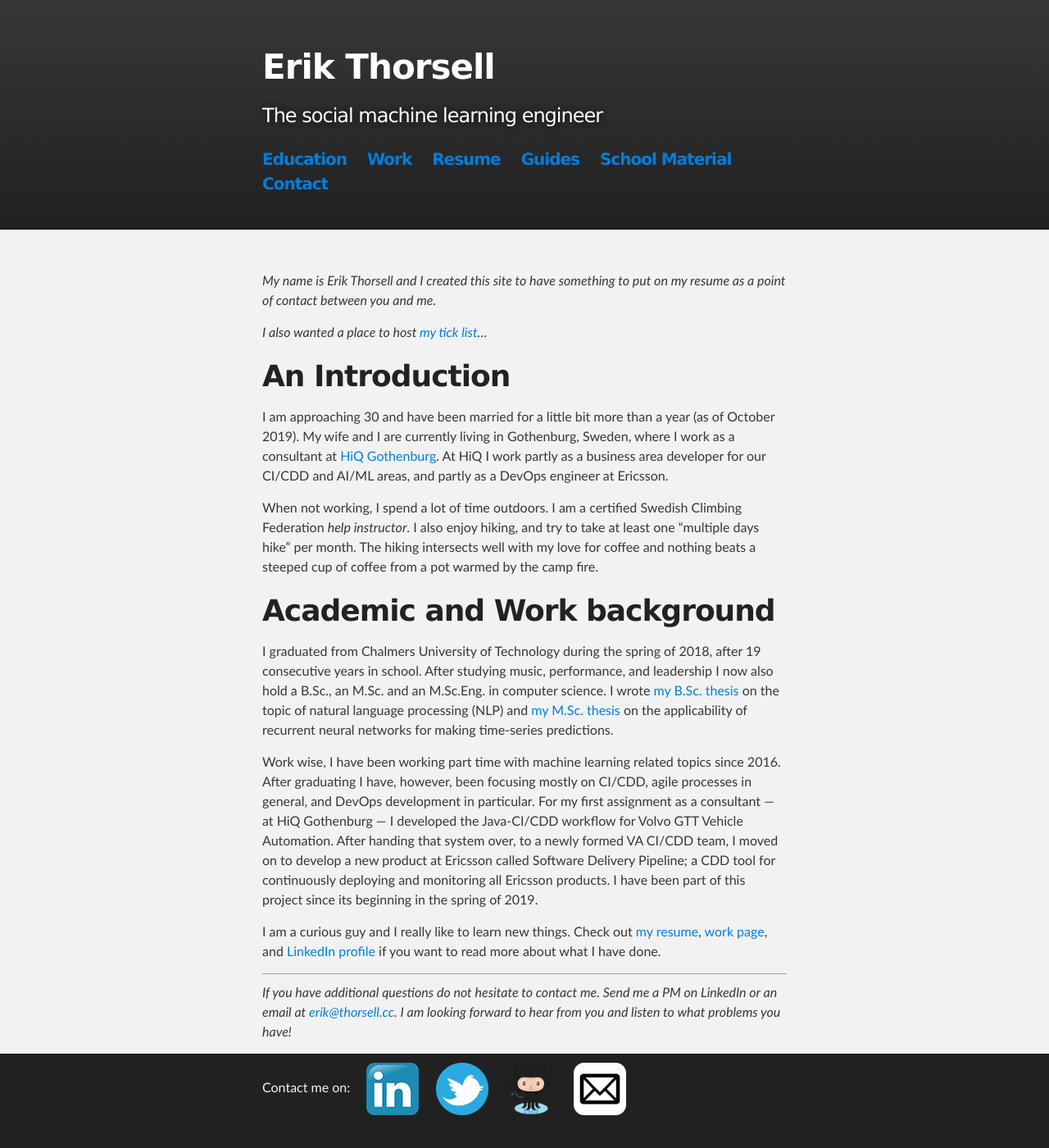
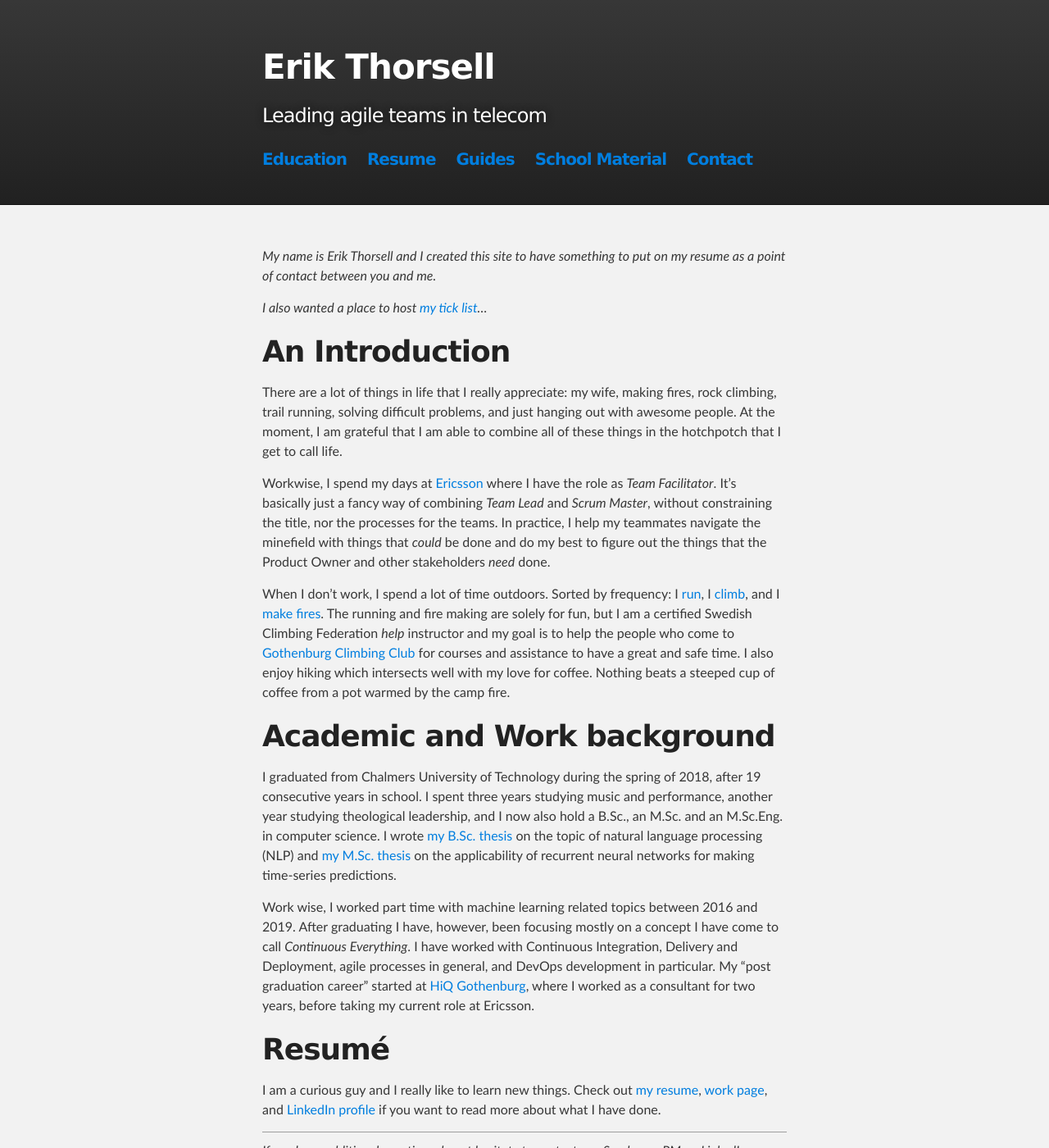
Before and after one commit to ErikThorsell/erikthorsell.github.io, a Jekyll site: the page built from index.md, in a window 1280 px wide and 1400 px high. Shown: the whole window at 82% size. Built offline with Jekyll 4.4.1, drawn with Linux system fonts in a browser that asks for light colours; grey boxes are pictures that could not be loaded.

Commit message:
Update with Ericson position

```diff
--- a/_config.yml
+++ b/_config.yml
@@ -1,6 +1,6 @@
 theme: jekyll-theme-slate
 title: Erik Thorsell
-description: The social machine learning engineer
+description: Leading agile teams in telecom
 
 social:
   - title: linkedin
--- a/_layouts/default.html
+++ b/_layouts/default.html
@@ -21,9 +21,9 @@
           <h1 id="project_title">
               <a style="color:#fff" href="{{site.baseurl}}/index">{{ site.title | default: site.github.repository_name }}</a></h1>
           <h2 id="project_tagline">{{ site.description | default: site.github.project_tagline }}</h2>
-          <h3> <!-- <a href="{{site.baseurl}}/about">About</a>&emsp;--->
+          <h3> <!-- <a href="{{site.baseurl}}/about">About</a>&emsp;-->
                <a href="{{site.baseurl}}/education">Education</a>&emsp;
-               <a href="{{site.baseurl}}/work">Work</a>&emsp;
+               <!-- <a href="{{site.baseurl}}/work">Work</a>&emsp;-->
                <a href="{{site.url}}/download/erikthorsell_cv.pdf">Resume</a>&emsp;
                <a href="{{site.baseurl}}/guides">Guides</a>&emsp;
                <a href="{{site.baseurl}}/notes">School Material</a>&emsp;
--- a/index.md
+++ b/index.md
@@ -10,41 +10,51 @@ resume as a point of contact between you and me.*
 
 # An Introduction #
 
-I am approaching 30 and have been married for a little bit more than a year (as
-of October 2019). My wife and I are currently living in Gothenburg, Sweden,
-where I work as a consultant at [HiQ Gothenburg](https://www.hiq.se/en/). At HiQ
-I work partly as a business area developer for our CI/CDD and AI/ML areas, and
-partly as a DevOps engineer at Ericsson.
+There are a lot of things in life that I really appreciate: my wife, making
+fires, rock climbing, trail running, solving difficult problems, and just
+hanging out with awesome people. At the moment, I am grateful that I am able to
+combine all of these things in the hotchpotch that I get to call life.
 
-When not working, I spend a lot of time outdoors. I am a certified Swedish
-Climbing Federation *help instructor*. I also enjoy hiking, and try to take at
-least one "multiple days hike" per month. The hiking intersects well with my
-love for coffee and nothing beats a steeped cup of coffee from a pot warmed by
-the camp fire.
+Workwise, I spend my days at [Ericsson](https://www.ericsson.com) where I have
+the role as *Team Facilitator*. It's basically just a fancy way of combining
+*Team Lead* and *Scrum Master*, without constraining the title, nor the
+processes for the teams. In practice, I help my teammates navigate the minefield
+with things that *could* be done and do my best to figure out the things that
+the Product Owner and other stakeholders *need* done.
+
+When I don't work, I spend a lot of time outdoors.  Sorted by frequency: I
+[run](https://www.strava.com/athletes/48967952), I
+[climb](https://youtu.be/aX2q-5WvtEE?list=TLPQMTAwNTIwMjB3pLfqNJL8aw), and I
+[make fires](https://wirsenius.se/index.php/f/12183069). The running and fire
+making are solely for fun, but I am a certified Swedish Climbing Federation
+*help* instructor and my goal is to help the people who come to [Gothenburg
+Climbing Club](https://gbgkk.nu/in-english/) for courses and assistance to have
+a great and safe time. I also enjoy hiking which intersects well with my love
+for coffee. Nothing beats a steeped cup of coffee from a pot warmed by the camp
+fire.
 
 
 # Academic and Work background #
 
 I graduated from Chalmers University of Technology during the spring of 2018,
-after 19 consecutive years in school.
-After studying music, performance, and leadership I now also hold a B.Sc., an
-M.Sc. and an M.Sc.Eng. in computer science.
-I wrote [my B.Sc.
+after 19 consecutive years in school. I spent three years studying music and
+performance, another year studying theological leadership, and I now also hold a
+B.Sc., an M.Sc. and an M.Sc.Eng.  in computer science.  I wrote [my B.Sc.
 thesis](http://studentarbeten.chalmers.se/publication/244534-automatised-analysis-of-emergency-calls-using-natural-language-processing)
 on the topic of natural language processing (NLP) and [my M.Sc.
 thesis](http://studentarbeten.chalmers.se/publication/255285-vehicle-speed-profile-prediction-without-spatial-information)
 on the applicability of recurrent neural networks for making time-series
 predictions.
 
-Work wise, I have been working part time with machine learning related topics
-since 2016. After graduating I have, however, been focusing mostly on CI/CDD,
-agile processes in general, and DevOps development in particular. For my first
-assignment as a consultant --- at HiQ Gothenburg --- I developed the Java-CI/CDD
-workflow for Volvo GTT Vehicle Automation. After handing that system over, to a
-newly formed VA CI/CDD team, I moved on to develop a new product at Ericsson
-called Software Delivery Pipeline; a CDD tool for continuously deploying and
-monitoring all Ericsson products. I have been part of this project since its
-beginning in the spring of 2019.
+Work wise, I worked part time with machine learning related topics between 2016
+and 2019. After graduating I have, however, been focusing mostly on a concept I
+have come to call *Continuous Everything*. I have worked with Continuous
+Integration, Delivery and Deployment, agile processes in general, and DevOps
+development in particular. My "post graduation career" started at [HiQ
+Gothenburg](https://www.hiq.se/en/jobs/gothenburg/), where I worked as a
+consultant for two years, before taking my current role at Ericsson.
+
+# Resumé #
 
 I am a curious guy and I really like to learn new things.
 Check out [my resume]({{site.url}}/download/erikthorsell_cv.pdf), [work
```
Also changed, not shown: other parts of index.md (+1 -1 lines), work.md (+23 -53 lines).
